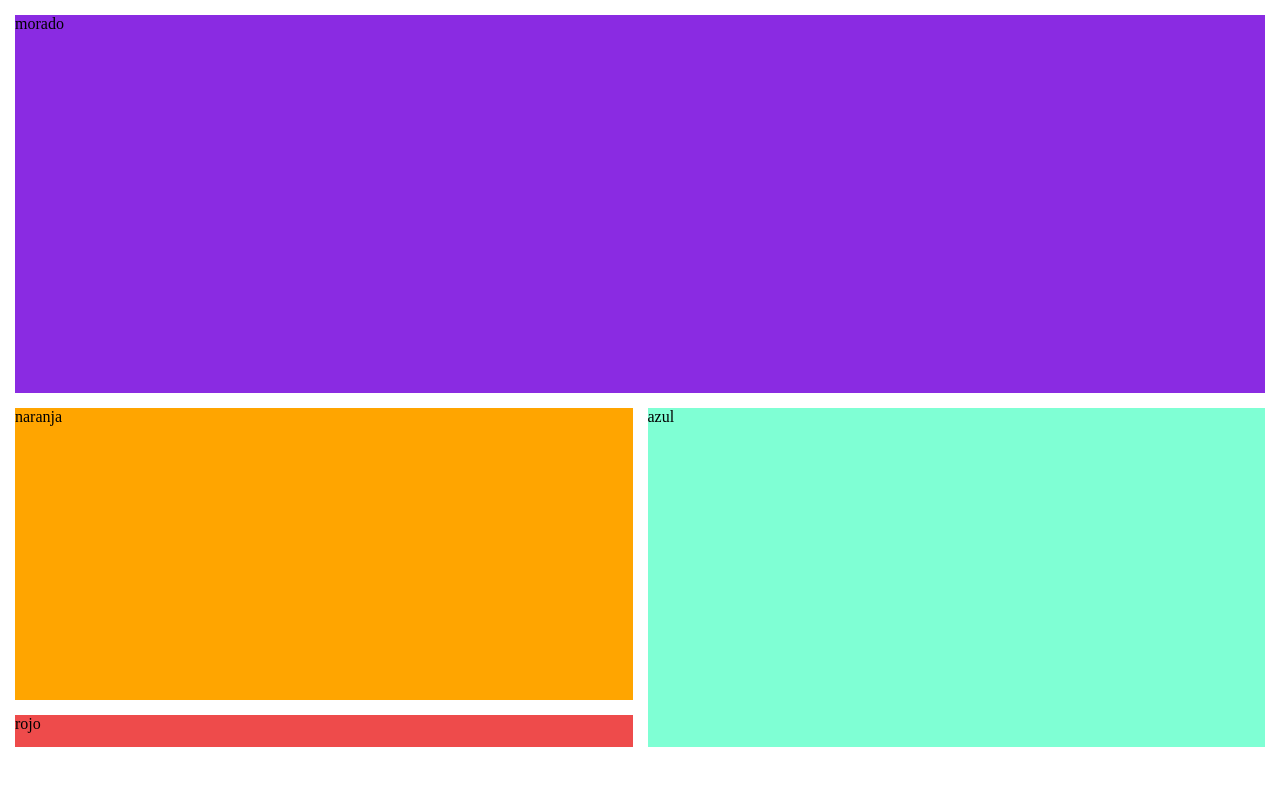
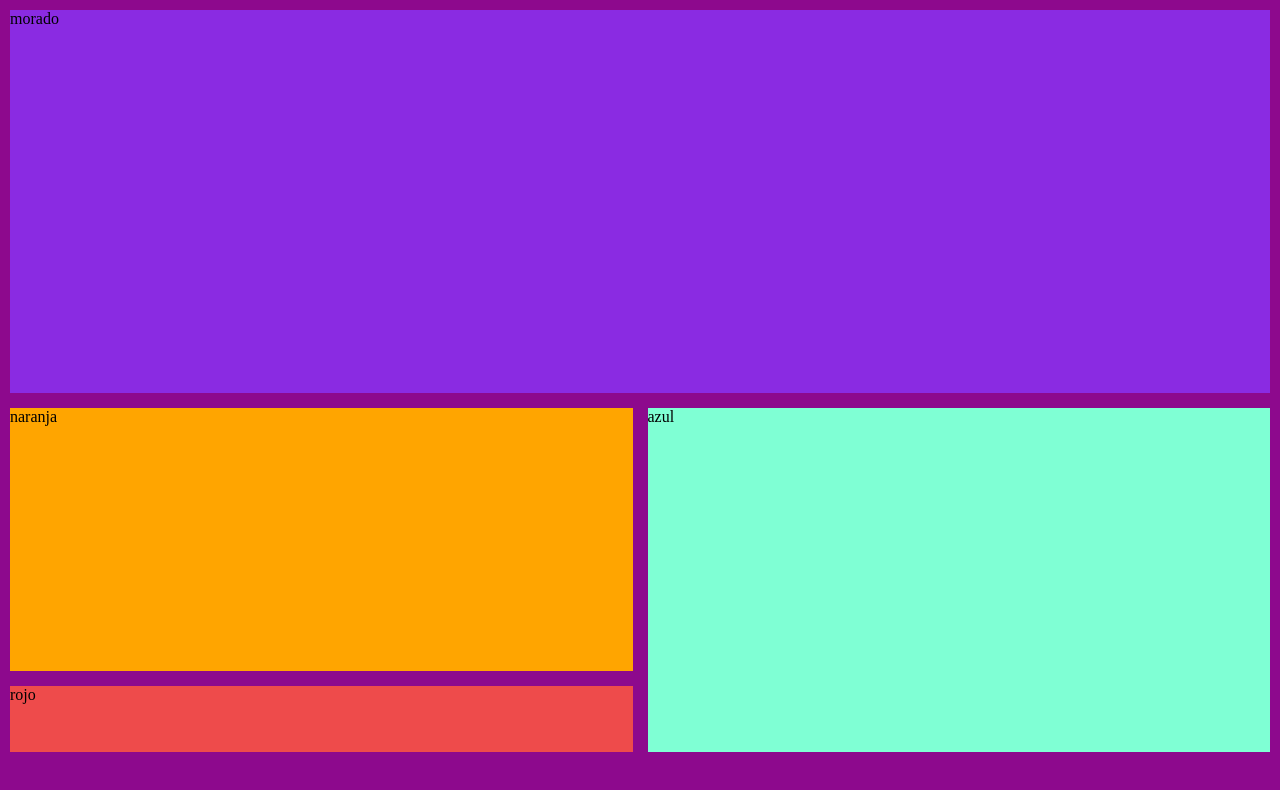
Before and after one commit to elena-llanos/ejercicios, a plain HTML site: page flexbox/ejercicio3.html in a window 1280 px wide. Drawn offline with Linux system fonts and the light colour scheme.

Commit message:
correccion fondo ej3

```diff
--- a/flexbox/css/ejercicio3.css
+++ b/flexbox/css/ejercicio3.css
@@ -3,12 +3,13 @@ body {
     margin: 0;
     padding: 0;
     height: 100%;
+    background-color: rgb(141, 9, 141);
 }
 
 main{
     height: 100%;
     width: 100%;
-    padding: 15px;
+    padding: 10px;
     display: flex;
     flex-direction: column;
     box-sizing: border-box;
@@ -33,11 +34,11 @@ main{
 }
 .naranja{
     background-color: orange;
-    height: 90%;
+    height: 80%;
 }
 .rojo  {
     background-color: rgb(238, 75, 75);
-    height: 10%;
+    height: 20%;
 }
 .azul{
     background-color: aquamarine;
```
